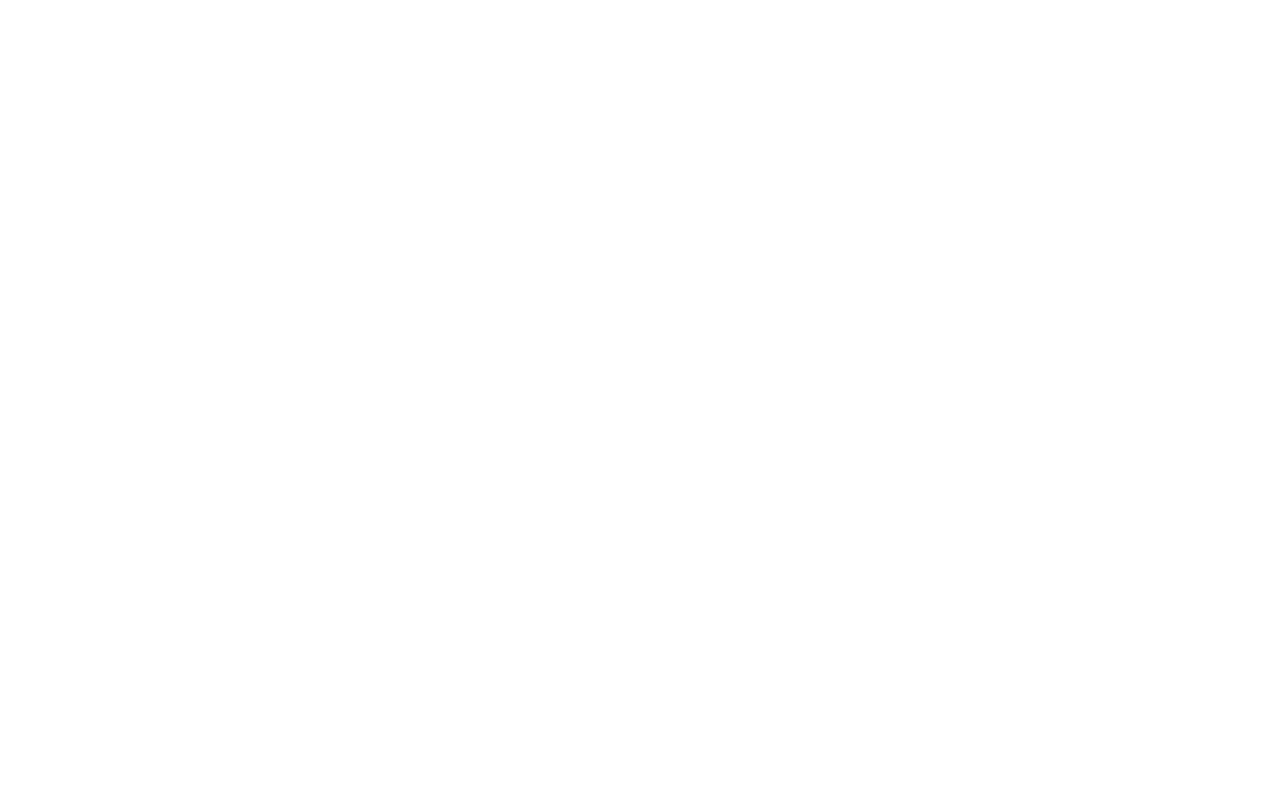
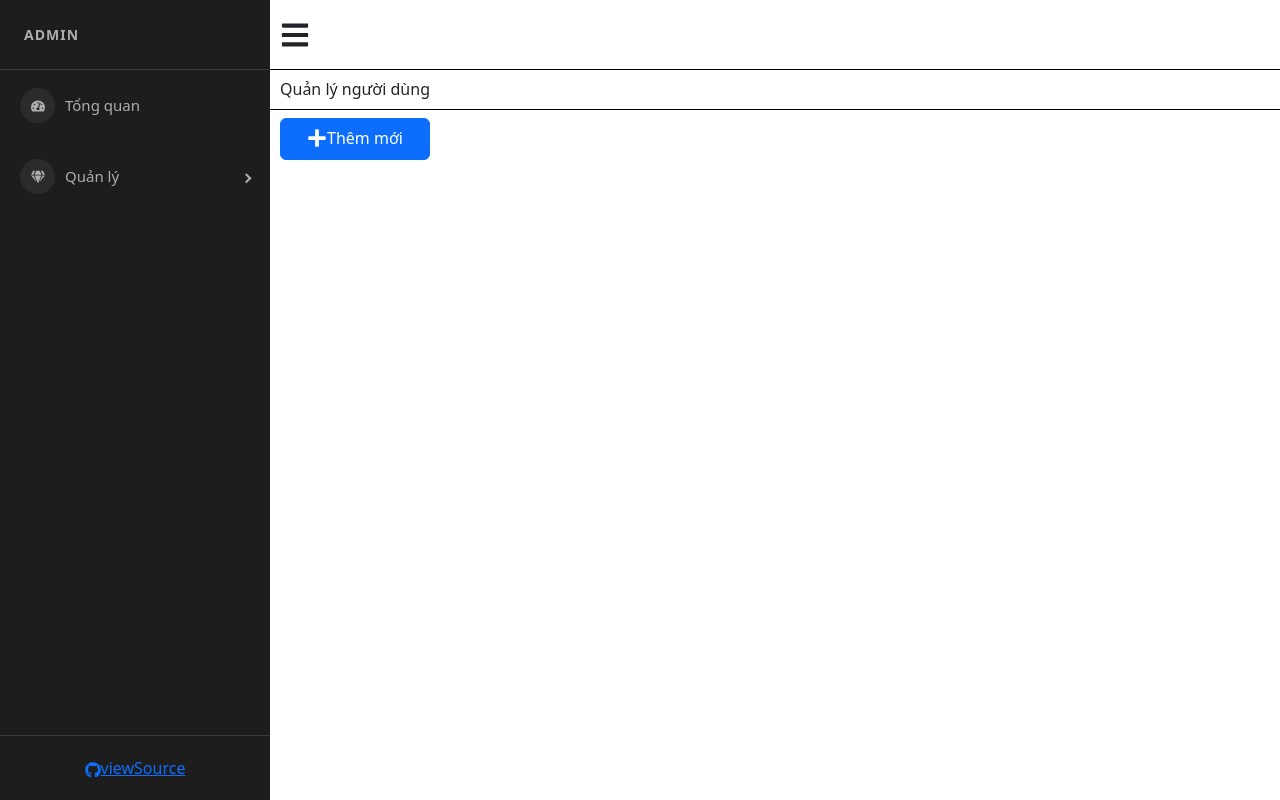
Before and after one commit to vuthanhcong02/React_LMS, a React (Create React App) app: page /admin/manager-users in a window 1280 px wide. Before the commit this address had no page. Built offline with nearby package versions, Linux system fonts and the light colour scheme.

Commit message:
setup admin manager-user

```diff
--- a/package.json
+++ b/package.json
@@ -7,14 +7,17 @@
     "@testing-library/react": "^13.4.0",
     "@testing-library/user-event": "^13.5.0",
     "antd": "^5.12.1",
+    "axios": "0.27.2",
     "bootstrap": "^5.3.2",
     "react": "^18.2.0",
     "react-bootstrap": "^2.9.1",
     "react-dom": "^18.2.0",
     "react-icons": "4.4.0",
+    "react-paginate": "8.1.3",
     "react-pro-sidebar": "0.7.1",
     "react-router-dom": "^6.20.1",
     "react-scripts": "5.0.1",
+    "react-toastify": "9.0.7",
     "sass": "^1.69.5",
     "web-vitals": "^2.1.4"
   },
--- a/src/components/Admin/Admin.js
+++ b/src/components/Admin/Admin.js
@@ -3,6 +3,7 @@
 import { FaBars } from "react-icons/fa";
 import { useState } from "react";
 import SideBar from "./SideBar";
+import { Outlet } from "react-router-dom";
 export default function Admin() {
   const [collapsed, setCollapsed] = useState(false);
   return (
@@ -12,7 +13,16 @@
           <SideBar collapsed={collapsed} />
         </div>
         <div className="admin-content">
-          <FaBars size={30} onClick={() => setCollapsed(!collapsed)} />
+          <div className="admin-header">
+            <FaBars
+              size={30}
+              onClick={() => setCollapsed(!collapsed)}
+              style={{ marginLeft: "10px" }}
+            />
+          </div>
+          <div className="admin-main">
+            <Outlet />
+          </div>
         </div>
       </div>
     </>
--- a/src/components/Admin/Admin.scss
+++ b/src/components/Admin/Admin.scss
@@ -5,5 +5,30 @@
             height: 100vh !important;
             }
     }
-    .admin-content{}
+    .admin-content{
+        width: 100%;
+        .admin-header{
+            display: flex;
+            align-items: center;
+            height: 70px;
+            border-bottom: 1px solid black;
+        }
+        .admin-main{
+
+            //User
+            .user-manager-container{
+                display: flex;
+                flex-direction: column;
+                .user-manager-title{
+                    padding: 10px;
+                    border-bottom: 1px solid black;
+                }
+                .user-manager-btn-add{
+                    display: flex;
+                    justify-content: flex-start;
+                    align-items: center;
+                }
+            }
+        }
+    }
 }
--- /dev/null
+++ b/src/components/Admin/Managers/Dashboard/Dashboard.js
@@ -0,0 +1,5 @@
+import React from "react";
+
+export default function Dashboard() {
+  return <div>Dashboard</div>;
+}
--- /dev/null
+++ b/src/components/Admin/Managers/User/CreateUserModal.js
@@ -0,0 +1,88 @@
+import React, { useState } from "react";
+import { FaPlus } from "react-icons/fa";
+import Modal from "react-bootstrap/Modal";
+import Button from "react-bootstrap/Button";
+export default function CreateUserModal() {
+  const [show, setShow] = useState(false);
+
+  const handleClose = () => setShow(false);
+  const handleShow = () => setShow(true);
+  return (
+    <>
+      <div className="user-manager-btn-add">
+        <Button
+          className="btn btn-primary"
+          onClick={handleShow}
+          style={{
+            width: "150px",
+            marginLeft: "10px",
+            padding: "7px 16px",
+          }}
+        >
+          <FaPlus size={20} center style={{ marginBottom: "4px" }} />
+          Thêm mới
+        </Button>
+      </div>
+      <Modal show={show} onHide={handleClose} size="lg" backdrop="static">
+        <Modal.Header closeButton>
+          <Modal.Title>Thêm mới người dùng</Modal.Title>
+        </Modal.Header>
+        <Modal.Body>
+          <form class="row g-3">
+            <div className="col-md-6">
+              <label className="form-label">
+                Tên đăng nhập<span style={{ color: "red" }}>(*)</span>
+              </label>
+              <input type="email" className="form-control" />
+            </div>
+            <div className="col-md-6">
+              <label className="form-label">
+                Email<span style={{ color: "red" }}>(*)</span>
+              </label>
+              <input type="email" className="form-control" />
+            </div>
+            <div className="col-md-6">
+              <label className="form-label">
+                Mật khẩu<span style={{ color: "red" }}>(*)</span>
+              </label>
+              <input type="password" className="form-control" />
+            </div>
+            <div className="col-md-6">
+              <label className="form-label">
+                Vai trò <span style={{ color: "red" }}>(*)</span>
+              </label>
+              <select id="inputState" className="form-select">
+                <option selected>Sinh viên</option>
+                <option>Giảng viên</option>
+                <option>Admin</option>
+              </select>
+            </div>
+            <div className="col-6">
+              <label className="form-label">Avatar</label>
+              <input type="file" className="form-control" />
+            </div>
+            <div className="col-6">
+              <img
+                src="https://cdn.pixabay.com/photo/2015/10/05/22/37/blank-profile-picture-973460_960_720.png"
+                alt=""
+                style={{
+                  width: "100px",
+                  height: "100px",
+                  borderRadius: "50%",
+                }}
+              />
+            </div>
+          </form>
+        </Modal.Body>
+        <Modal.Footer>
+          <Button variant="secondary" onClick={handleClose}>
+            Close
+          </Button>
+          <Button variant="primary" onClick={handleClose}>
+            Save
+          </Button>
+        </Modal.Footer>
+      </Modal>
+    </>
+  );
+}
--- /dev/null
+++ b/src/components/Admin/Managers/User/User.js
@@ -0,0 +1,15 @@
+import React from "react";
+import CreateUserModal from "./CreateUserModal";
+
+export default function User() {
+  return (
+    <>
+      <div className="user-manager-container">
+        <h6 className="user-manager-title">Quản lý người dùng</h6>
+        <div className="table-user-manager">
+          <CreateUserModal />
+        </div>
+      </div>
+    </>
+  );
+}
--- a/src/components/Admin/SideBar.js
+++ b/src/components/Admin/SideBar.js
@@ -9,13 +9,8 @@
   SidebarContent,
 } from "react-pro-sidebar";
 
-import {
-  FaTachometerAlt,
-  FaGem,
-  FaGithub,
-  FaRegLaughWink,
-} from "react-icons/fa";
-
+import { FaTachometerAlt, FaGem, FaGithub } from "react-icons/fa";
+import { Link } from "react-router-dom";
 const SideBar = (props) => {
   const { collapsed, toggled, handleToggleSidebar } = props;
   return (
@@ -45,22 +40,26 @@
 
         <SidebarContent>
           <Menu iconShape="circle">
-            <MenuItem
-              icon={<FaTachometerAlt />}
-              suffix={<span className="badge red">New</span>}
-            >
-              dashboard
+            <MenuItem icon={<FaTachometerAlt />}>
+              Tổng quan
+              <Link to="/admin" />
             </MenuItem>
-            <MenuItem icon={<FaGem />}> components </MenuItem>
           </Menu>
           <Menu iconShape="circle">
-            <SubMenu
-              suffix={<span className="badge yellow">3</span>}
-              icon={<FaRegLaughWink />}
-            >
-              <MenuItem> 1</MenuItem>
-              <MenuItem> 2</MenuItem>
-              <MenuItem> 3</MenuItem>
+            <SubMenu icon={<FaGem />} title="Quản lý">
+              <MenuItem> Quản lí khóa học</MenuItem>
+              <MenuItem> Quản lí giảng viên</MenuItem>
+              <MenuItem>
+                Quản lí người dùng
+                <Link to="manager-users" />
+              </MenuItem>
+              <MenuItem> Quản lí bài tập</MenuItem>
+              <MenuItem> Quản lí bài thi</MenuItem>
+              <MenuItem> Quản lí câu hỏi</MenuItem>
+              <MenuItem> Quản lí đáp án</MenuItem>
+              <MenuItem> Quản lí điểm danh</MenuItem>
+              <MenuItem> Quản lí thông báo</MenuItem>
+              <MenuItem> Quản lí tài liệu</MenuItem>
             </SubMenu>
           </Menu>
         </SidebarContent>
--- a/src/index.js
+++ b/src/index.js
@@ -9,6 +9,8 @@
 import Home from "./components/Home/Home";
 import CourseMain from "./components/CourseMain/CourseMain";
 import Admin from "./components/Admin/Admin";
+import Dashboard from "./components/Admin/Managers/Dashboard/Dashboard";
+import User from "./components/Admin/Managers/User/User";
 const root = ReactDOM.createRoot(document.getElementById("root"));
 root.render(
   // <React.StrictMode>
@@ -20,7 +22,10 @@
         <Route path="dashboard" element={<DashboardUser />} />
         <Route path="course/view/:id" element={<CourseMain />} />
       </Route>
-      <Route path="admin" element={<Admin />} />
+      <Route path="admin" element={<Admin />}>
+        <Route index element={<Dashboard />} />
+        <Route path="manager-users" element={<User />} />
+      </Route>
     </Routes>
   </BrowserRouter>
   // </React.StrictMode>
```
Also changed, not shown: 1 other file (tests, documents, lock files or other folders).
